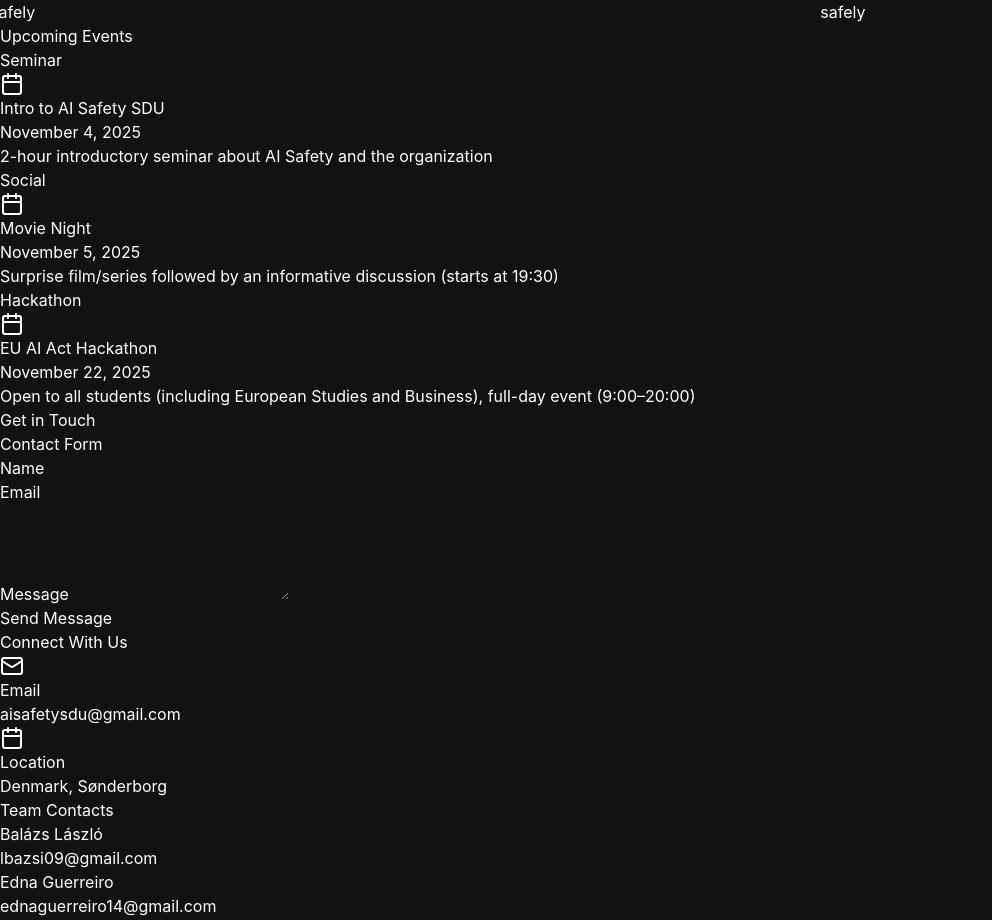
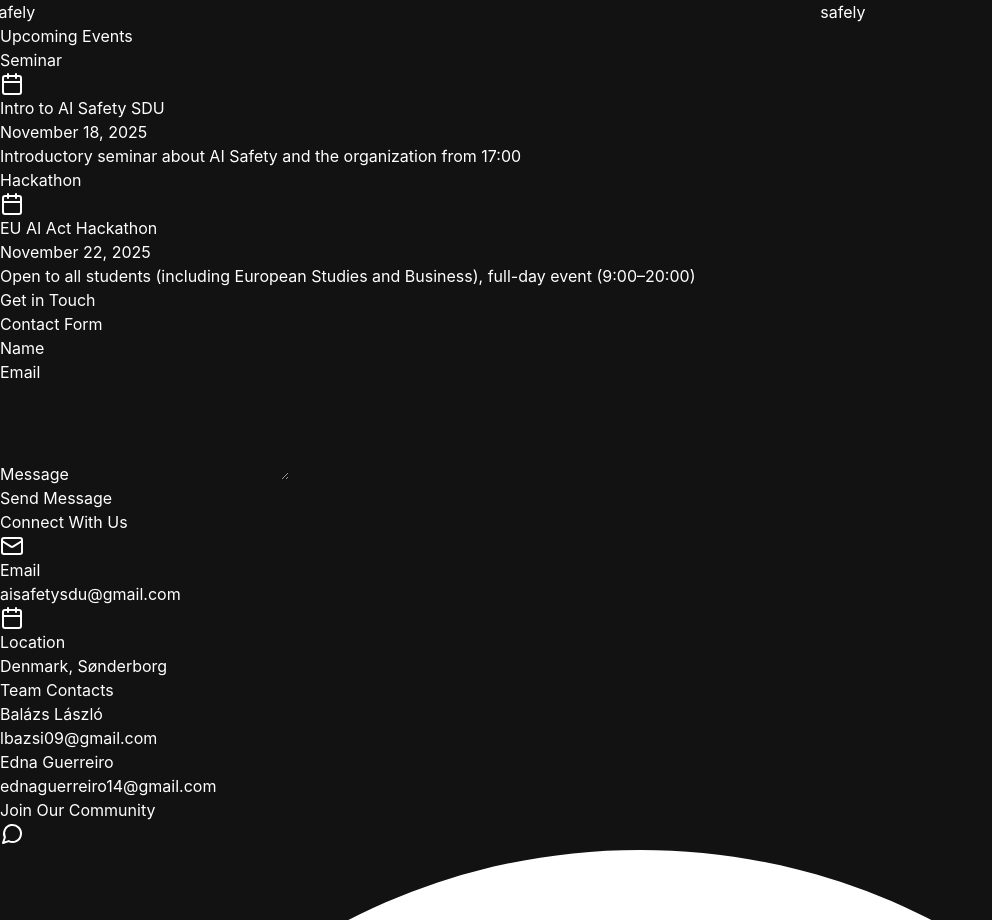
Before and after one commit to lbazsi/ai-safety-sdu-site, a React (Vite) app: page / in a window 1280 px wide. Shown: the part 1662-2582 px from the top of the page, without its empty margins (0-992 px from the left). Built offline with nearby package versions, Linux system fonts and the light colour scheme.

Commit message:
Update App.tsx

```diff
--- a/src/App.tsx
+++ b/src/App.tsx
@@ -85,15 +85,9 @@ export default function App() {
   const events = [
     {
       title: 'Intro to AI Safety SDU',
-      date: 'November 4, 2025',
-      description: '2-hour introductory seminar about AI Safety and the organization',
+      date: 'November 18, 2025',
+      description: 'Introductory seminar about AI Safety and the organization from 17:00',
       type: 'Seminar'
-    },
-    {
-      title: 'Movie Night',
-      date: 'November 5, 2025',
-      description: 'Surprise film/series followed by an informative discussion (starts at 19:30)',
-      type: 'Social'
     },
     {
       title: 'EU AI Act Hackathon',
```
